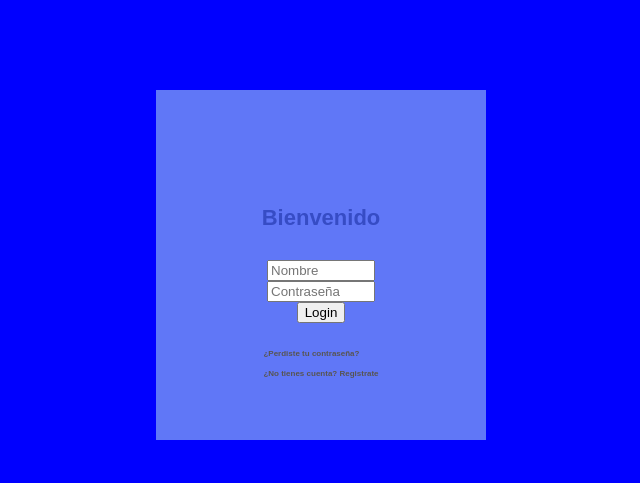
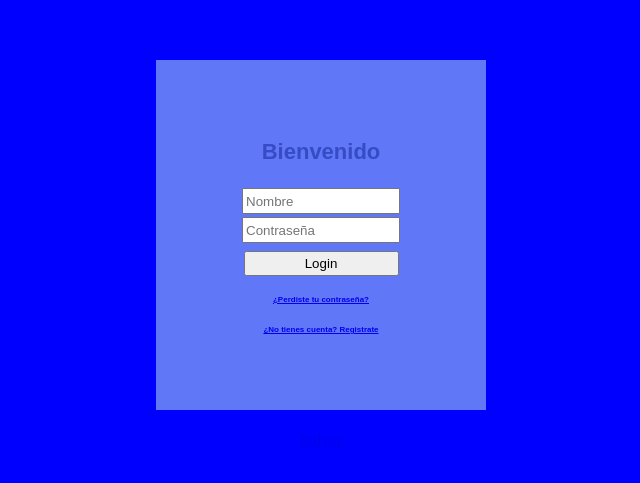
Before and after one commit to LuanaLopez20/Programacion-Web-LSL, a plain HTML site: page Actividad 2/Actividad.html in a window 1280 px wide. Shown: the part 143-626 px from the top of the page, without its empty margins (319-959 px from the left). Drawn offline with Linux system fonts and the light colour scheme.

Commit message:
Modifique algunas cosas de la actividad 2

```diff
--- a/Actividad 2/Actividad.html
+++ b/Actividad 2/Actividad.html
@@ -17,12 +17,17 @@
           name="Contraseña"
           placeholder="Contraseña"
         />
+      </form>
+      <div class="BOTON">
         <button type="submit">Login</button>
-      </form>
+      </div>
       <div class="contenedor1">
-        <h4>¿Perdiste tu contraseña?</h4>
-        <h4>¿No tienes cuenta? Registrate</h4>
+        <h4><a href="https://github.com/LuanaLopez20/Programacion-Web" target="_blank">¿Perdiste tu contraseña?</a></h4>
+        <h4><a href="https://github.com/LuanaLopez20/Programacion-Web" target="_blank">¿No tienes cuenta? Registrate</a></h4>
       </div>
+    </div>
+    <div class="VOLVER">
+      <h4><a href="https://github.com/LuanaLopez20/Programacion-Web">Volver</a></h4>
     </div>
   </body>
 </html>
--- a/Actividad 2/Style.css
+++ b/Actividad 2/Style.css
@@ -8,28 +8,39 @@ p h2 {
   padding: 100px;
   display: flex;
   flex-direction: column; /*si hay flex direction los elementos se centran con align-items*/
-  gap: 15px;
+  gap: 8px;
   width: 130px;
   height: 150px;
   font-size: 11px;
   font-family: sans-serif;
   align-items: center;
+  justify-content: center;
 }
 .contenedor1 {
   color: rgb(88, 85, 82);
   font-size: 8px;
   font-style: initial;
+  display: flex;
+  flex-direction: column;
+  align-items: center;
+  justify-content: center;
 }
 .contenedor2 {
   display: flex;
   flex-direction: column;
   align-items: center;
+  justify-content: center;
+  gap: 3px;
 }
 input {
-  max-width: 100px;
+  max-width: 150px;
+  min-height: 20px;
+
 }
 button {
-  max-width: 100px;
+  max-width: 150px;
+  min-width: 155px;
+  min-height: 25px;
 }
 
 body {
@@ -40,3 +51,8 @@ body {
   justify-content: center;
   height: 100vh;
 }
+
+.VOLVER {
+  color: rgb(0, 0, 0); /*modifica el color del texto*/
+  display: flex;
+}
```
